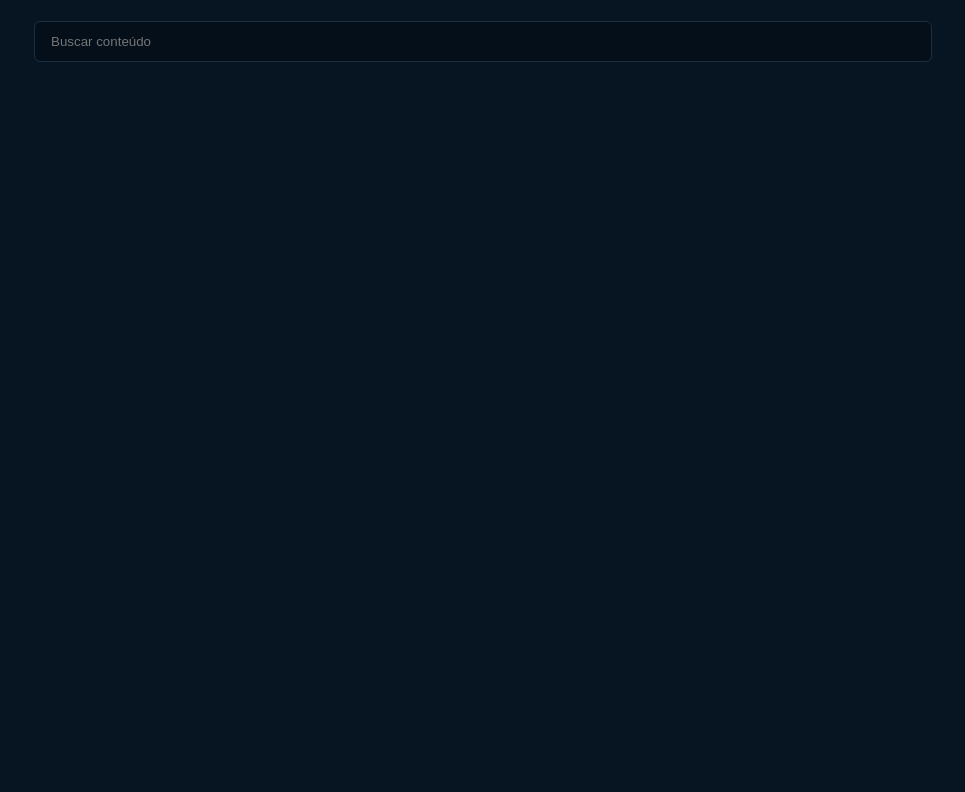
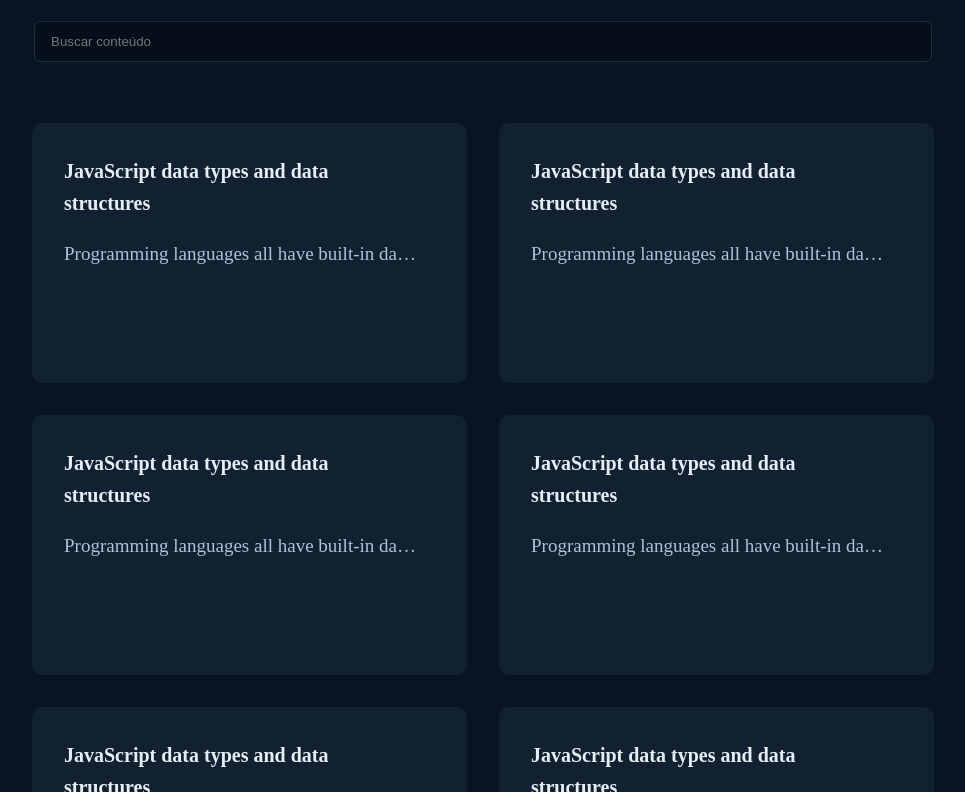
Before and after one commit to yostenalewis1/Github-Blog, a React (Create React App) app: page / in a window 1280 px wide. Shown: the part 548-1340 px from the top of the page, without its empty margins (157-1122 px from the left). Before the commit the page ends 818 px from the top, so only its background shows below. Built offline with nearby package versions, Linux system fonts and the light colour scheme.

Commit message:
adding information list

```diff
--- a/src/App.js
+++ b/src/App.js
@@ -6,12 +6,43 @@
 import iconrock from "./images/Icon Rocketseat.svg";
 import iconcame from "./images/Icon cameronwll.svg";
 
+const informations= [
+  {
+    title :"JavaScript data types and data structures " ,
+    text :"Programming languages all have built-in data structures, but these often differ from one language to another. This article attempts to list the built-in data structures available in JavaScript and what properties they have. These can be used to build other data structures. Wherever possible, comparisons with other languages are drawn Dynamic typingJavaScript is a loosely typed and dynamic language. Variables in JavaScript are not directly associated with any particular value type, and any variable can be assigned (and re-assigned) values of all types:let foo = 42; // foo is now a number foo = 'bar'; // foo is now a string foo = true; // foo is now a boolean"
+  },
+    {
+    title :"JavaScript data types and data structures " ,
+    text :"Programming languages all have built-in data structures, but these often differ from one language to another. This article attempts to list the built-in data structures available in JavaScript and what properties they have. These can be used to build other data structures. Wherever possible, comparisons with other languages are drawn Dynamic typingJavaScript is a loosely typed and dynamic language. Variables in JavaScript are not directly associated with any particular value type, and any variable can be assigned (and re-assigned) values of all types:let foo = 42; // foo is now a number foo = 'bar'; // foo is now a string foo = true; // foo is now a boolean"
+  } ,
+  {
+    title :"JavaScript data types and data structures " ,
+    text :"Programming languages all have built-in data structures, but these often differ from one language to another. This article attempts to list the built-in data structures available in JavaScript and what properties they have. These can be used to build other data structures. Wherever possible, comparisons with other languages are drawn Dynamic typingJavaScript is a loosely typed and dynamic language. Variables in JavaScript are not directly associated with any particular value type, and any variable can be assigned (and re-assigned) values of all types:let foo = 42; // foo is now a number foo = 'bar'; // foo is now a string foo = true; // foo is now a boolean"
+  },
+   {
+    title :"JavaScript data types and data structures " ,
+    text :"Programming languages all have built-in data structures, but these often differ from one language to another. This article attempts to list the built-in data structures available in JavaScript and what properties they have. These can be used to build other data structures. Wherever possible, comparisons with other languages are drawn Dynamic typingJavaScript is a loosely typed and dynamic language. Variables in JavaScript are not directly associated with any particular value type, and any variable can be assigned (and re-assigned) values of all types:let foo = 42; // foo is now a number foo = 'bar'; // foo is now a string foo = true; // foo is now a boolean"
+  },
+  {
+    title :"JavaScript data types and data structures " ,
+    text :"Programming languages all have built-in data structures, but these often differ from one language to another. This article attempts to list the built-in data structures available in JavaScript and what properties they have. These can be used to build other data structures. Wherever possible, comparisons with other languages are drawn Dynamic typingJavaScript is a loosely typed and dynamic language. Variables in JavaScript are not directly associated with any particular value type, and any variable can be assigned (and re-assigned) values of all types:let foo = 42; // foo is now a number foo = 'bar'; // foo is now a string foo = true; // foo is now a boolean"
+  } ,
+
+  {
+    title :"JavaScript data types and data structures " ,
+    text :"Programming languages all have built-in data structures, but these often differ from one language to another. This article attempts to list the built-in data structures available in JavaScript and what properties they have. These can be used to build other data structures. Wherever possible, comparisons with other languages are drawn Dynamic typingJavaScript is a loosely typed and dynamic language. Variables in JavaScript are not directly associated with any particular value type, and any variable can be assigned (and re-assigned) values of all types:let foo = 42; // foo is now a number foo = 'bar'; // foo is now a string foo = true; // foo is now a boolean"
+  } ,
+
+
+]
+
 export default function App() {
   return (
     <div className="app">
       <Header />
       <Profile />
       <Input />
+      < InfoList data= {informations} />
     </div>
   );
 }
@@ -84,3 +115,28 @@
     </div>
   );
 }
+
+
+function InfoList({data})
+{
+  return(
+    <div className="infolist">
+      {
+        data.map(el=>
+          <AccordianItems title={el.title} text={el.text} key={Date.now}/>
+          )
+      }
+    </div>
+  )
+
+}
+
+function AccordianItems ({title, text})
+{
+  return(
+    <div className="items">
+      <h3 className="title">{title}</h3>
+      <p className="texttitle">{text}</p>
+    </div>
+  )
+}
--- a/src/index.css
+++ b/src/index.css
@@ -4,6 +4,7 @@
   display: flex;
   align-items: center;
   justify-content: center;
+
 }
 
 .app{
@@ -218,3 +219,57 @@
   font-size: 14px;
   font-weight: 400;
   }
+
+
+      .items
+      {
+        width: 435px;
+        height: 260px;
+        flex-shrink: 0;
+      border-radius: 10px;
+      background: var(--base-post, #112131);
+
+      }
+      .infolist{
+        position: absolute;
+        left: 50%;
+        top:40%;
+        transform: translate(-50%, 50%);
+        display: grid ;
+        grid-template-columns:1fr 1fr;
+        grid-template-rows: 1fr 1fr 1fr ;
+         gap: 32px;
+
+      }
+
+
+      .title
+      {
+        width: 283px;
+      color: var(--base-title, #E7EDF4);
+    font-family: 'Nunito';
+    font-size: 20px;
+    font-style: normal;
+    font-weight: 700;
+    line-height: 160%;
+    margin: 32px 101px 9px 32px;
+
+      }
+
+      .texttitle
+      {
+
+      width: 352px;
+        height: 160px;
+        flex-shrink: 0;
+        overflow: hidden;
+    color: var(--base-text, #AFC2D4);
+    text-overflow: ellipsis;
+    white-space: nowrap;
+  font-family: 'Nunito';
+    font-size: 19px;
+    font-style: normal;
+    font-weight: 400;
+    line-height: 160%;
+    margin: 20px 64px 3px 32px;
+      }
```
